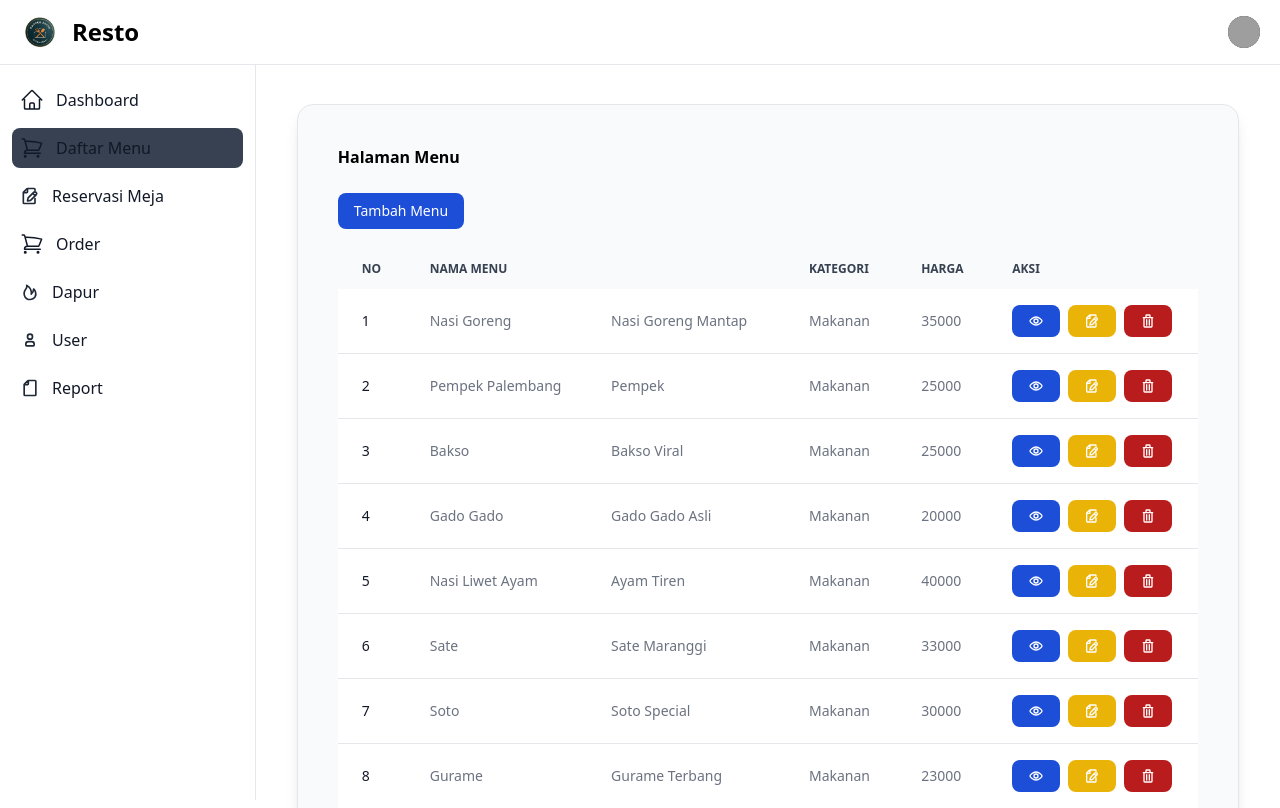
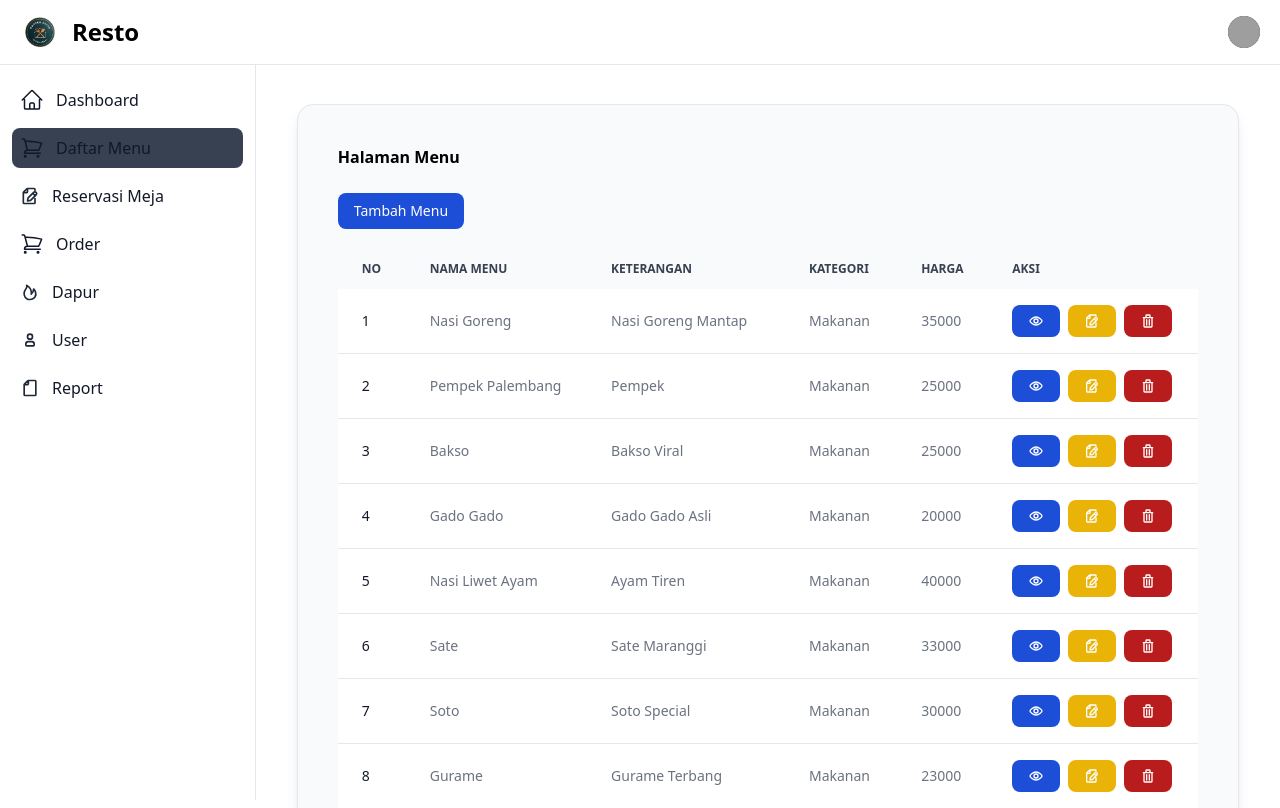
Before and after one commit to rifqyfakhryzain/Tubes-RPL-1, a PHP site: page /menu.php in a window 1280 px wide. Shown: the top 808 px of the page. Run offline with PHP 8.4, Linux system fonts and the light colour scheme; a user stored in the database is signed in; data comes from the database, SQL or seed files in the repository; some libraries are stand-ins or nearby versions; grey boxes are pictures that could not be loaded.

Commit message:
Mengubah tampilan menu

```diff
--- a/menu.php
+++ b/menu.php
@@ -101,7 +101,7 @@ while ($record = mysqli_fetch_assoc($query)) {
                               Nama Menu
                            </th>
                            <th scope="col" class="px-6 py-3">
-
+                              Keterangan
                            </th>
                            <th scope="col" class="px-6 py-3">
                               Kategori
```
